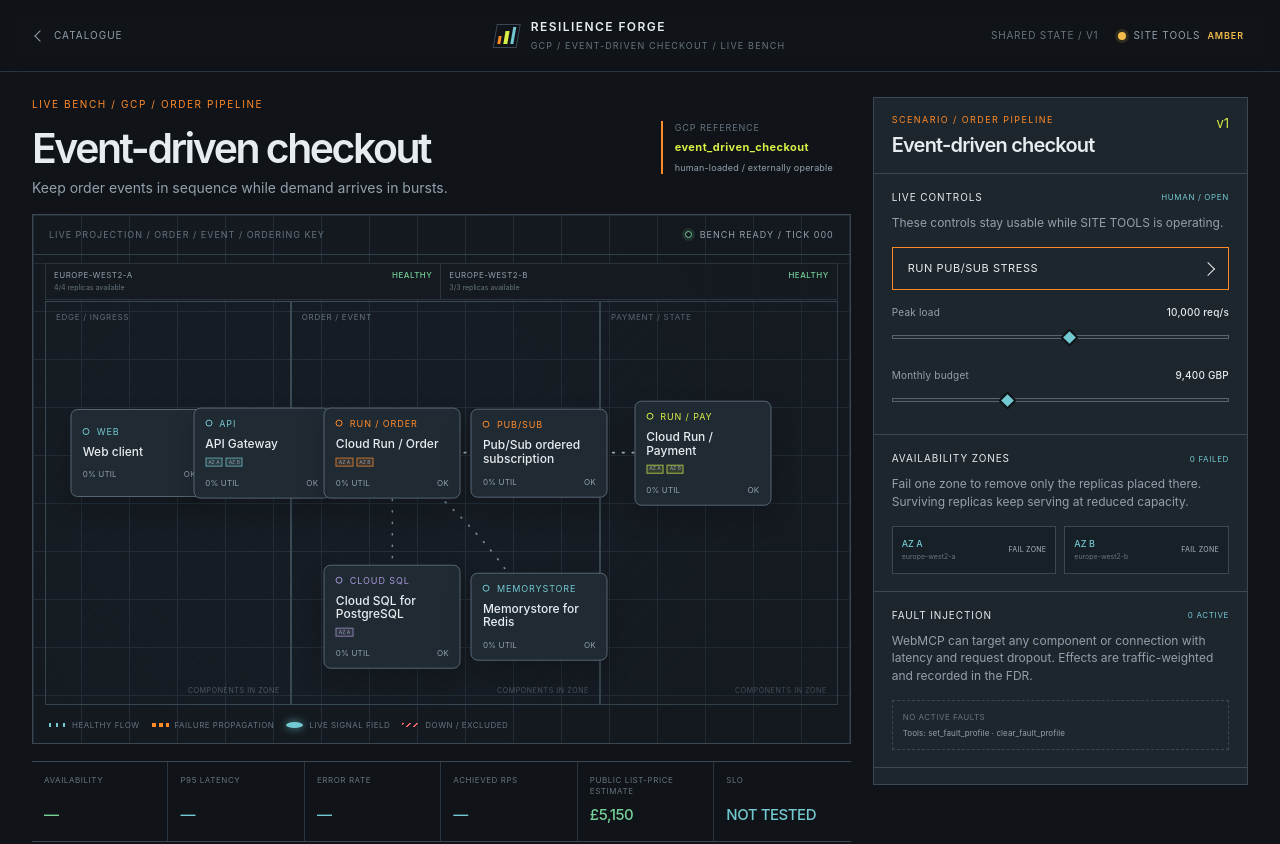
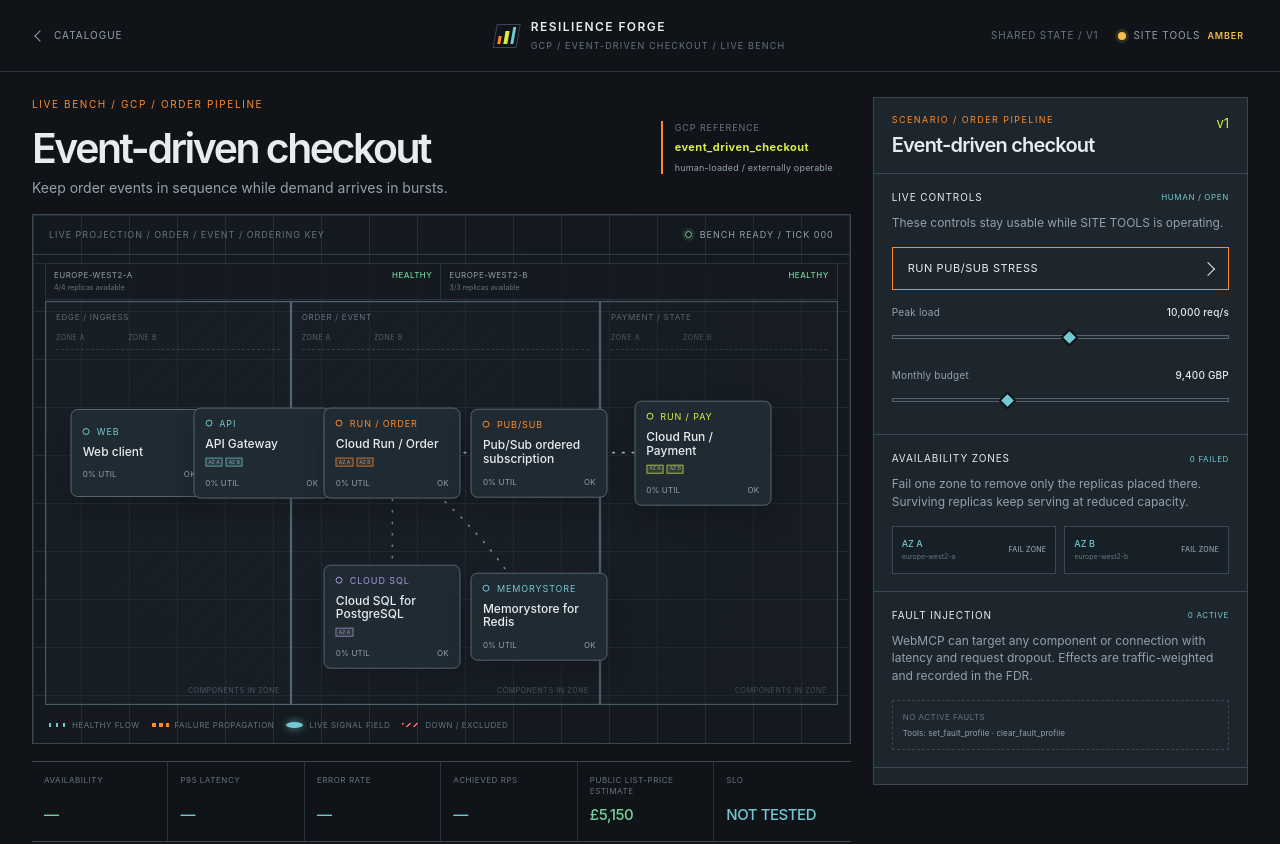
Before and after one commit to meabs/ResilienceForge, a Next.js app: page /bench/event_driven_checkout in a window 1280 px wide. Shown: the top 844 px of the page. Built offline with nearby package versions, Linux system fonts and the light colour scheme.

Commit message:
Strengthen GCP zone boundaries in topology

```diff
--- a/app/globals.css
+++ b/app/globals.css
@@ -143,19 +143,20 @@ button:focus-visible, a:focus-visible, input:focus-visible { outline: 2px solid
 .availability-zone.failed { background: repeating-linear-gradient(135deg, color-mix(in srgb, var(--red) 10%, transparent) 0 5px, transparent 5px 10px); animation: failure-border 1.15s ease-in-out infinite alternate; }
 .availability-zone.failed b { color: var(--red); }
 .zone-frames { position: absolute; z-index: 0; inset: 86px 12px 38px; pointer-events: none; }
-.zone-frames > div { position: absolute; border: 1px solid #3a4a56; background: color-mix(in srgb, var(--steel) 22%, transparent); }
+.zone-frames > div { position: absolute; border: 1px solid #526574; background: color-mix(in srgb, var(--steel) 42%, transparent); box-shadow: inset 0 0 0 1px color-mix(in srgb, var(--line) 25%, transparent); }
 .zone-frames > div::before { content: ''; position: absolute; inset: 0; background: repeating-linear-gradient(135deg, transparent 0 17px, color-mix(in srgb, var(--line) 13%, transparent) 17px 18px); opacity: .35; }
 .zone-frames > div > span, .zone-frames > div > small { position: absolute; left: 10px; z-index: 1; color: var(--quiet); font-family: var(--font-mono); font-size: 8px; letter-spacing: .09em; text-transform: uppercase; }
 .zone-frames > div > span { top: 9px; }
 .zone-frames > div > small { right: 10px; left: auto; bottom: 8px; color: color-mix(in srgb, var(--quiet) 72%, transparent); font-size: 7px; }
+.zone-frame-column::after { content: 'ZONE A                 ZONE B'; position: absolute; top: 31px; left: 10px; right: 10px; padding-bottom: 5px; border-bottom: 1px dashed color-mix(in srgb, var(--line) 80%, transparent); color: color-mix(in srgb, var(--quiet) 80%, transparent); font-family: var(--font-mono); font-size: 7px; letter-spacing: .08em; white-space: pre; }
 .zone-frame-column { top: 0; bottom: 0; }
 .zone-frame-edge { left: 0; width: 31%; }
 .zone-frame-compute { left: 31%; width: 39%; }
 .zone-frame-state { right: 0; width: 30%; }
-.zone-frame-region { left: 0; right: 0; height: 48%; }
+.zone-frame-region { left: 0; right: 0; height: 48%; background: color-mix(in srgb, var(--steel) 48%, transparent) !important; }
 .zone-frame-eu { top: 0; }
 .zone-frame-us { bottom: 0; }
-.zone-frames-multi_region_saas > div { background: color-mix(in srgb, var(--steel) 18%, transparent); }
+.zone-frames-multi_region_saas > div { border-color: #526574; }
 .zone-frames-multi_region_saas .zone-frame-region > span { color: var(--cyan); }
 .service-planes { display: none; }
 .service-planes div { position: relative; border-inline-end: 1px dashed color-mix(in srgb, var(--line) 60%, transparent); }
```
